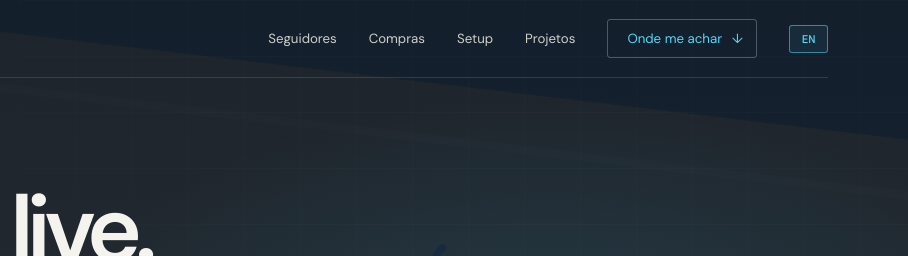
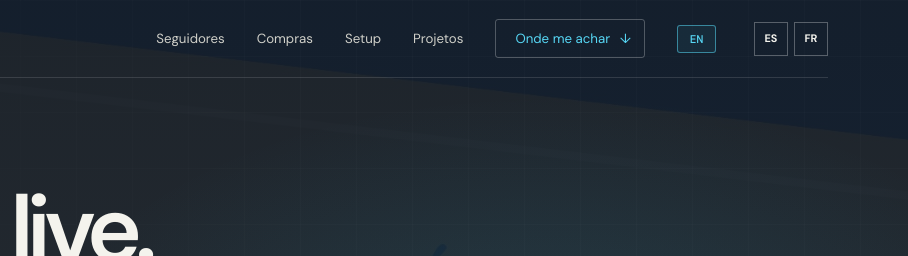
Before and after one commit to agonisingbasher/personal-website-Twitch, a plain HTML site: page index.html in a window 1280 px wide. Shown: the top 256 px of the page, 372-1280 px from the left. Drawn offline with nearby package versions, Linux system fonts and the light colour scheme; no server answers.

Commit message:
Add Spanish and French translation options

```diff
--- a/index.html
+++ b/index.html
@@ -234,5 +234,6 @@
       <a class="footer-feedback" href="feedback.html?categoria=Site%20do%20canal" data-lang-link data-i18n="feedbackLink">FEEDBACK / BUGS ↗</a>
     </div>
   </footer>
+<script>(()=>{const b=document.querySelector('[data-lang-toggle]');if(!b)return;const box=document.createElement('span');box.style.cssText='display:inline-flex;gap:6px;margin-left:6px';for(const [code,label] of [['es','ES'],['fr','FR']]){const a=document.createElement('a');const u=new URL(location.href);u.searchParams.set('lang','pt-BR');a.href=`https://translate.google.com/translate?sl=pt&tl=${code}&u=${encodeURIComponent(u.href)}`;a.textContent=label;a.style.cssText='display:grid;place-items:center;min-width:34px;min-height:34px;border:1px solid #ffffff4a;color:#f4f3ed;font-size:.68rem;font-weight:700;text-decoration:none';a.setAttribute('aria-label',code==='es'?'Traducir página al español':'Traduire la page en français');box.append(a)}b.insertAdjacentElement('afterend',box)})();</script>
 </body>
 </html>
```
